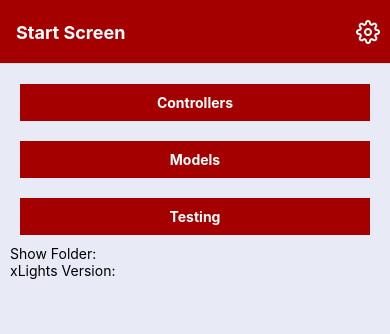
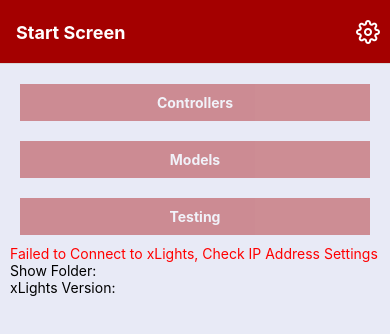
Before and after one commit to computergeek1507/xLightsTest, a React Native app: screen / in a window 390 px wide. Shown: the top 334 px of the page. Built offline with nearby package versions, Linux system fonts and the light colour scheme; no server answers.

Commit message:
adding grid lines

```diff
--- a/api/xLightsServer.js
+++ b/api/xLightsServer.js
@@ -4,21 +4,29 @@
     baseURL: 'http://127.0.0.1:49913',
 });
 
-export const getVersion = async (callback) => {
+export const getVersion = async (callback, failcallback) => {
+    try {
     const response = await xLightsServer.get(
         `/getVersion`
         );
         //console.log("received: ", response.data);
         callback(response.data);
-      };
+    } catch (err) {
+        failcallback(err)
+    }
+};
 
 export const getShowFolder = async (callback) => {
+    try {
         const response = await xLightsServer.get(
             `/getShowFolder`
             );
             //console.log("received: ", response.data);
             callback(response.data);
-          };
+        } catch (err) {
+
+        }
+ };
 
 export const getControllers = async (callback) => {
 const response = await xLightsServer.get(
--- a/components/ModelDisplay.js
+++ b/components/ModelDisplay.js
@@ -9,32 +9,83 @@
 return (
     <View>
       <View>
-        <Text>Name: {model.name}</Text>
+        <Text style={styles.resultsGrid}>Name: {model.name}</Text>
         </View>
         <View>
-        <Text>Type: {model.DisplayAs}</Text>
+        <Text style={styles.resultsGrid}>Type: {model.DisplayAs}</Text>
         </View>
         <View>
-        <Text>StartChannel: {model.StartChannel}</Text>
+        <Text style={styles.resultsGrid}>StartChannel: {model.StartChannel}</Text>
         </View>
         <View>
-        <Text>LayoutGroup: {model.LayoutGroup}</Text>
+        <Text style={styles.resultsGrid}>LayoutGroup: {model.LayoutGroup}</Text>
         </View>
         <View>
-        <Text>Controller: {model.Controller}</Text>
+        <Text style={styles.resultsGrid}>Controller: {model.Controller}</Text>
         </View>
         <View>
-        <Text>Controller Port: {model.ControllerConnection?.Port}</Text>
+        <Text style={styles.resultsGrid}>Controller Port: {model.ControllerConnection?.Port}</Text>
         </View>
         <View>
-        <Text>Controller Protocol: {model.ControllerConnection?.Protocol}</Text>
+        <Text style={styles.resultsGrid}>Controller Protocol: {model.ControllerConnection?.Protocol}</Text>
         </View>
         <View>
-        <Text>StringType: {model.StringType}</Text>
+        <Text style={styles.resultsGrid}>StringType: {model.StringType}</Text>
         </View>
     </View>
   );
 };
 
+const styles = StyleSheet.create({
+    container: {
+      padding: 10,
+      backgroundColor: "#E8EAF6",
+      flex: 1,
+    },
+    buttonDisable: {
+      alignItems: 'center',
+      backgroundColor: '#a40000',
+      padding: 10,
+      opacity: 0.4
+    },
+    button: {
+      alignItems: 'center',
+      backgroundColor: '#a40000',
+      padding: 10,
+    },
+    buttonText: {
+      color: "#fff",
+      fontWeight: "bold",
+    },
+    touch: {
+      //alignItems: 'center',
+      padding: 10,
+    },
+    headerButton: {
+      color: "#fff",
+      fontWeight: "bold",
+    },
+    resultsGrid: {
+      borderColor: "#000",
+      borderWidth: 1,
+    },
+    resultsRow: {
+      flexDirection: "row",
+      borderColor: "#000",
+      borderBottomWidth: 1,
+    },
+    resultsLabelContainer: {
+      borderRightWidth: 1,
+      borderRightColor: "#000",
+      flex: 1,
+    },
+    resultsLabelText: {
+      //fontWeight: "bold",
+      fontSize: 14,
+      padding: 5,
+    },
+
+  });
+
 
   export default ModelDisplay;
--- a/components/ModelGroupDisplay.js
+++ b/components/ModelGroupDisplay.js
@@ -30,21 +30,21 @@
 return (
 <View>
       <View>
-        <Text>Name: {model.name}</Text>
+      <Text style={styles.resultsGrid}>Name: {model.name}</Text>
         </View>
         <View>
-        <Text>LayoutGroup: {model.LayoutGroup}</Text>
+        <Text style={styles.resultsGrid}>LayoutGroup: {model.LayoutGroup}</Text>
         </View>
         <View>
-        <Text>Layout: {model.layout}</Text>
+        <Text style={styles.resultsGrid}>Layout: {model.layout}</Text>
         </View>
         <View>
-        <Text>Models:</Text>
+        <Text style={styles.resultsGrid}>Models:</Text>
         </View>
-        <FlatList
+        <FlatList style={styles.resultsGrid}
       data={model.models.split(',')}
       //keyExtractor={item => item.name}
-     // ItemSeparatorComponent={renderSeparator}
+      ItemSeparatorComponent={renderSeparator}
       renderItem={renderModel}
     />
         </View>
--- a/screens/StartScreen.js
+++ b/screens/StartScreen.js
@@ -20,6 +20,7 @@
 
     const [xLightsVersion, setxLightsVersion] = useState("");
     const [showFolder, setShowFolder] = useState("");
+    const [offline, setOffline] = useState(true);
     useEffect(() => {
         navigation.setOptions({
           headerRight: () => (
@@ -38,8 +39,11 @@
       useEffect(() => {
 
         getVersion((data) => {
+          setOffline(false);
           //console.log("setting state with: ", items);
           setxLightsVersion(data);
+        },(data) => {
+          setOffline(true);
         });
         getShowFolder((data) => {
           //console.log("setting state with: ", data);
@@ -51,24 +55,33 @@
     <TouchableWithoutFeedback>
       <View style={styles.container}>
         <View style={styles.countContainer}>
-        <TouchableOpacity style={styles.button} onPress={() =>
+        <TouchableOpacity style={offline ? styles.buttonDisable :styles.button}
+             disabled={offline}
+        onPress={() =>
                  navigation.navigate("Controllers")}>
             <Text style={styles.buttonText}>Controllers</Text>
         </TouchableOpacity>
         </View>
         <View style={styles.countContainer}>
-          <TouchableOpacity style={styles.button} onPress={() =>
+          <TouchableOpacity style={offline ? styles.buttonDisable :styles.button}
+             disabled={offline}
+          onPress={() =>
                   navigation.navigate("Models")}>
               <Text style={styles.buttonText}>Models</Text>
           </TouchableOpacity>
         </View>
         <View style={styles.countContainer}>
-          <TouchableOpacity style={styles.button} onPress={() =>
+          <TouchableOpacity style={offline ? styles.buttonDisable :styles.button}
+             disabled={offline}
+           onPress={() =>
                   navigation.navigate("Testing")}>
               <Text style={styles.buttonText}>Testing</Text>
           </TouchableOpacity>
         </View>
         <View>
+        { offline &&
+  <Text style={styles.inputError}>Failed to Connect to xLights, Check IP Address Settings</Text>
+}
         <Text>Show Folder: {showFolder}</Text>
         <Text>xLights Version: {xLightsVersion}</Text>
         </View>
@@ -87,6 +100,12 @@
     alignItems: 'center',
     backgroundColor: '#a40000',
     padding: 10,
+  },
+  buttonDisable: {
+    alignItems: 'center',
+    backgroundColor: '#a40000',
+    padding: 10,
+    opacity: 0.4
   },
   buttonText: {
     color: "#fff",
```
